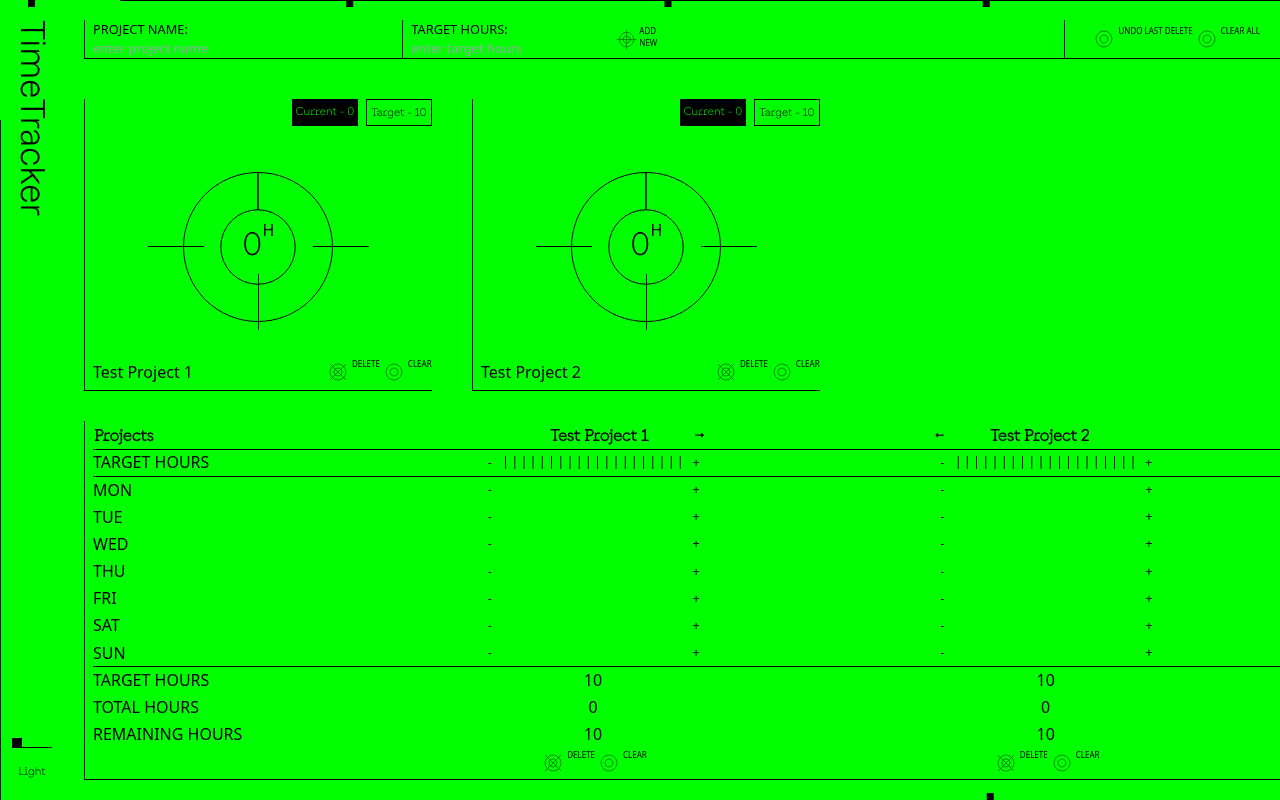
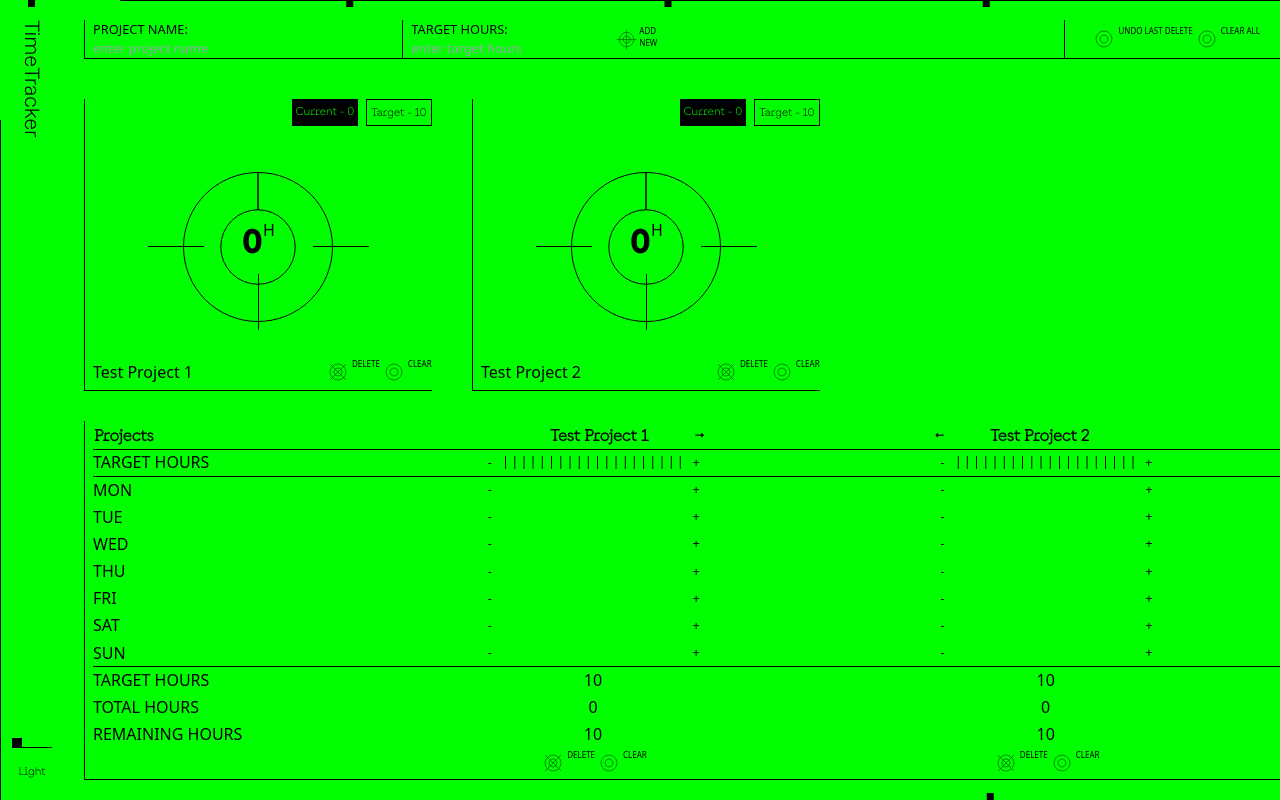
Before and after one commit to fredachang/time-tracker-app, a React (Vite) app: page / in a window 1280 px wide. Built offline with nearby package versions, Linux system fonts and the light colour scheme.

Commit message:
CSS:fixed type issues

```diff
--- a/src/index.css
+++ b/src/index.css
@@ -23,10 +23,11 @@
 .logo-text {
   font-family: "Dazzed-Regular";
   writing-mode: vertical-rl;
+  font-size: 1.2rem;
 }
 
 h1 {
-  font-family: "Documen-Light";
+  font-family: "Dazzed-Bold";
   font-size: 2rem;
   margin: 0;
   padding: 0;
```
